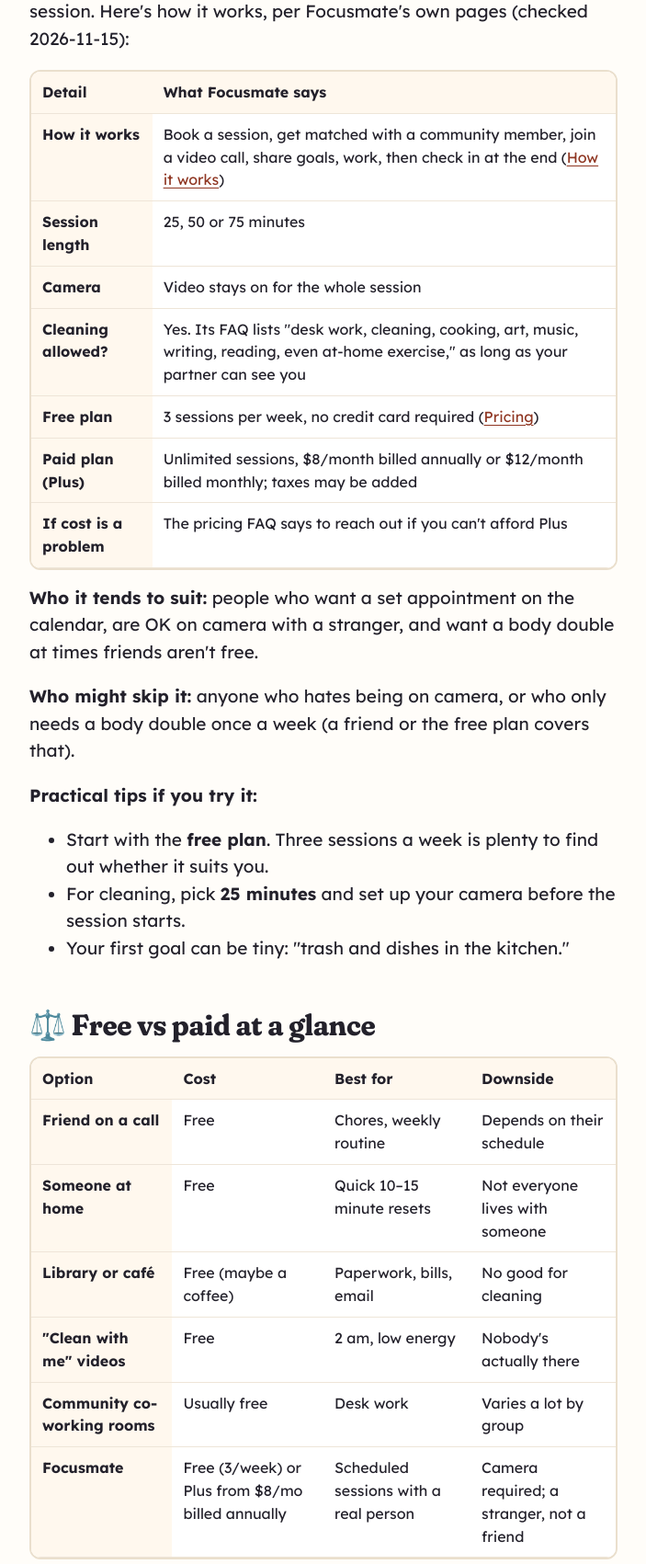
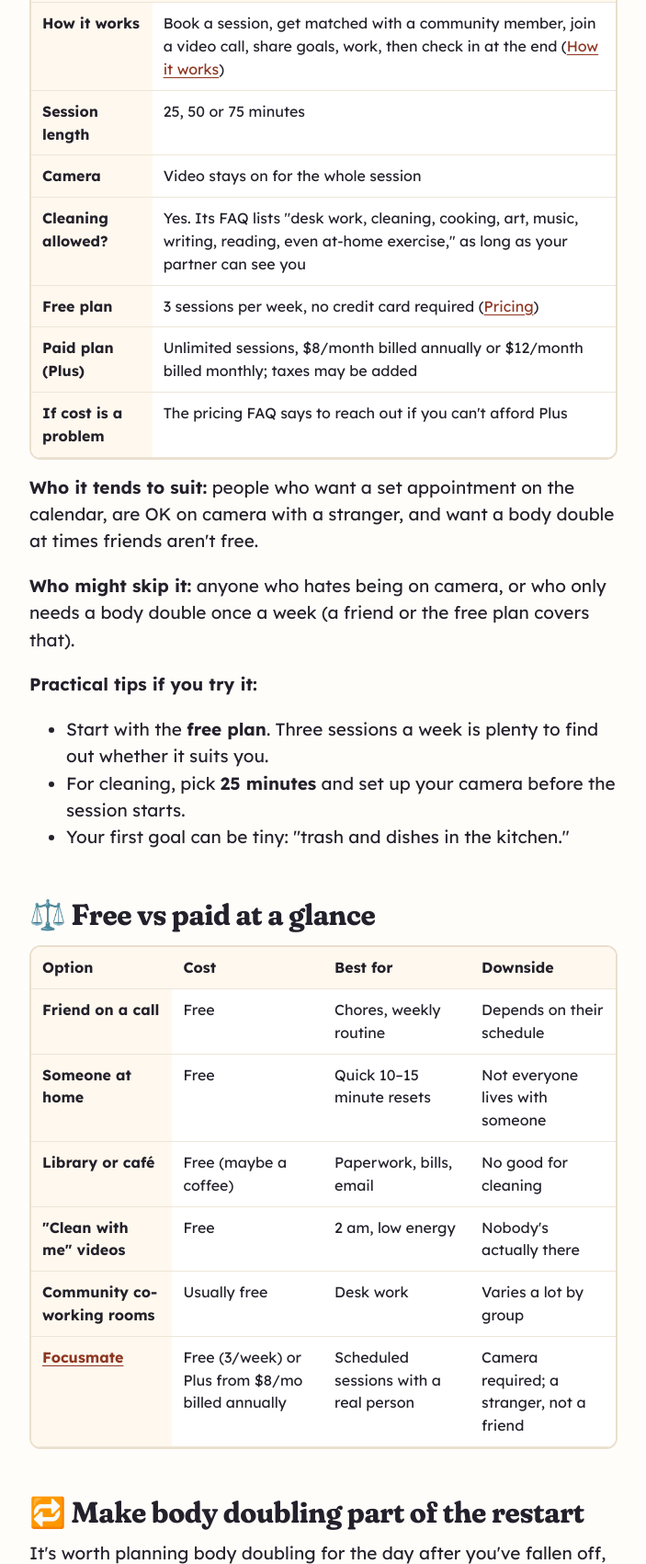
Before and after one commit to kindreset/kindreset.github.io, a plain HTML site: page body-doubling-online-free-paid/index.html in a window 1280 px wide. Shown: the part 3691-5392 px from the top of the page at 92% size, without its empty margins (288-991 px from the left). Drawn offline with Linux system fonts and the light colour scheme.

Commit message:
Deploy: Focusmate disclosure + table fix (body-doubling-online-free-paid)

```diff
--- a/body-doubling-online-free-paid/index.html
+++ b/body-doubling-online-free-paid/index.html
@@ -77,18 +77,17 @@
 <aside class="callout sage post-callout"><p class="callout-title">📄 Get the 10-Minute No-Shame Reset (free PDF, sent by email)</p><p>The 10-minute reset steps on one printable page, plus a three-things dashboard with a "Who can sit with me?" box so you can plan your body double ahead of time. Sign up and we'll email you the PDF.</p><p><a class="btn" href="../">Email me the reset sheet →</a></p></aside>
 <h2 id="paid-option-focusmate">💳 Paid option: Focusmate</h2>
 <p>If you don't have a friend who's free at the right time, or you'd rather work with a stranger than explain your messy kitchen to someone you know, a structured service can fill the gap.</p>
-<aside class="disclosure post-disclosure" aria-label="Disclosure"><p><strong>Disclosure:</strong> Kind Reset may earn a commission if you sign up through our Focusmate link, at no extra cost to you. Focusmate also has a free plan, and you can use it without paying anything.</p></aside>
-<p><!-- Affiliate placeholder: {{AFF_LINK:focusmate}}. Fill only after that program approves us. --><span class="aff" data-affiliate="focusmate">Focusmate</span><!-- /Affiliate placeholder: focusmate --> matches you with another person for a scheduled video session. Here's how it works, per Focusmate's own pages (checked 2026-11-15):</p>
+<p><a href="https://www.focusmate.com/how-it-works/" rel="noopener">Focusmate</a> matches you with another person for a scheduled video session. Here's how it works, per Focusmate's own pages (checked 2026-11-15):</p>
 <div class="table-scroll"><table>
 <thead><tr><th scope="col">Detail</th><th scope="col">What Focusmate says</th></tr></thead>
 <tbody>
-<tr><th scope="row">How it works</th><td data-label="What Focusmate says">Book a session, get matched with a community member, join a video call, share goals, work, then check in at the end (<a href="https://www.focusmate.com/how-it-works/" rel="noopener">How it works</a>)</td></tr>
-<tr><th scope="row">Session length</th><td data-label="What Focusmate says">25, 50 or 75 minutes</td></tr>
-<tr><th scope="row">Camera</th><td data-label="What Focusmate says">Video stays on for the whole session</td></tr>
-<tr><th scope="row">Cleaning allowed?</th><td data-label="What Focusmate says">Yes. Its FAQ lists "desk work, cleaning, cooking, art, music, writing, reading, even at-home exercise," as long as your partner can see you</td></tr>
-<tr><th scope="row">Free plan</th><td data-label="What Focusmate says">3 sessions per week, no credit card required (<a href="https://www.focusmate.com/pricing/" rel="noopener">Pricing</a>)</td></tr>
-<tr><th scope="row">Paid plan (Plus)</th><td data-label="What Focusmate says">Unlimited sessions, $8/month billed annually or $12/month billed monthly; taxes may be added</td></tr>
-<tr><th scope="row">If cost is a problem</th><td data-label="What Focusmate says">The pricing FAQ says to reach out if you can't afford Plus</td></tr>
+<tr><th scope="row">How it works</th><td data-label="What Focusmate says"><span>Book a session, get matched with a community member, join a video call, share goals, work, then check in at the end (<a href="https://www.focusmate.com/how-it-works/" rel="noopener">How it works</a>)</span></td></tr>
+<tr><th scope="row">Session length</th><td data-label="What Focusmate says"><span>25, 50 or 75 minutes</span></td></tr>
+<tr><th scope="row">Camera</th><td data-label="What Focusmate says"><span>Video stays on for the whole session</span></td></tr>
+<tr><th scope="row">Cleaning allowed?</th><td data-label="What Focusmate says"><span>Yes. Its FAQ lists "desk work, cleaning, cooking, art, music, writing, reading, even at-home exercise," as long as your partner can see you</span></td></tr>
+<tr><th scope="row">Free plan</th><td data-label="What Focusmate says"><span>3 sessions per week, no credit card required (<a href="https://www.focusmate.com/pricing/" rel="noopener">Pricing</a>)</span></td></tr>
+<tr><th scope="row">Paid plan (Plus)</th><td data-label="What Focusmate says"><span>Unlimited sessions, $8/month billed annually or $12/month billed monthly; taxes may be added</span></td></tr>
+<tr><th scope="row">If cost is a problem</th><td data-label="What Focusmate says"><span>The pricing FAQ says to reach out if you can't afford Plus</span></td></tr>
 </tbody></table></div>
 <p><strong>Who it tends to suit:</strong> people who want a set appointment on the calendar, are OK on camera with a stranger, and want a body double at times friends aren't free.</p>
 <p><strong>Who might skip it:</strong> anyone who hates being on camera, or who only needs a body double once a week (a friend or the free plan covers that).</p>
@@ -98,12 +97,12 @@
 <div class="table-scroll"><table>
 <thead><tr><th scope="col">Option</th><th scope="col">Cost</th><th scope="col">Best for</th><th scope="col">Downside</th></tr></thead>
 <tbody>
-<tr><th scope="row">Friend on a call</th><td data-label="Cost">Free</td><td data-label="Best for">Chores, weekly routine</td><td data-label="Downside">Depends on their schedule</td></tr>
-<tr><th scope="row">Someone at home</th><td data-label="Cost">Free</td><td data-label="Best for">Quick 10–15 minute resets</td><td data-label="Downside">Not everyone lives with someone</td></tr>
-<tr><th scope="row">Library or café</th><td data-label="Cost">Free (maybe a coffee)</td><td data-label="Best for">Paperwork, bills, email</td><td data-label="Downside">No good for cleaning</td></tr>
-<tr><th scope="row">"Clean with me" videos</th><td data-label="Cost">Free</td><td data-label="Best for">2 am, low energy</td><td data-label="Downside">Nobody's actually there</td></tr>
-<tr><th scope="row">Community co-working rooms</th><td data-label="Cost">Usually free</td><td data-label="Best for">Desk work</td><td data-label="Downside">Varies a lot by group</td></tr>
-<tr><th scope="row"><!-- Affiliate placeholder: {{AFF_LINK:focusmate}}. Fill only after that program approves us. --><span class="aff" data-affiliate="focusmate">Focusmate</span><!-- /Affiliate placeholder: focusmate --></th><td data-label="Cost">Free (3/week) or Plus from $8/mo billed annually</td><td data-label="Best for">Scheduled sessions with a real person</td><td data-label="Downside">Camera required; a stranger, not a friend</td></tr>
+<tr><th scope="row">Friend on a call</th><td data-label="Cost"><span>Free</span></td><td data-label="Best for"><span>Chores, weekly routine</span></td><td data-label="Downside"><span>Depends on their schedule</span></td></tr>
+<tr><th scope="row">Someone at home</th><td data-label="Cost"><span>Free</span></td><td data-label="Best for"><span>Quick 10–15 minute resets</span></td><td data-label="Downside"><span>Not everyone lives with someone</span></td></tr>
+<tr><th scope="row">Library or café</th><td data-label="Cost"><span>Free (maybe a coffee)</span></td><td data-label="Best for"><span>Paperwork, bills, email</span></td><td data-label="Downside"><span>No good for cleaning</span></td></tr>
+<tr><th scope="row">"Clean with me" videos</th><td data-label="Cost"><span>Free</span></td><td data-label="Best for"><span>2 am, low energy</span></td><td data-label="Downside"><span>Nobody's actually there</span></td></tr>
+<tr><th scope="row">Community co-working rooms</th><td data-label="Cost"><span>Usually free</span></td><td data-label="Best for"><span>Desk work</span></td><td data-label="Downside"><span>Varies a lot by group</span></td></tr>
+<tr><th scope="row"><a href="https://www.focusmate.com/how-it-works/" rel="noopener">Focusmate</a></th><td data-label="Cost"><span>Free (3/week) or Plus from $8/mo billed annually</span></td><td data-label="Best for"><span>Scheduled sessions with a real person</span></td><td data-label="Downside"><span>Camera required; a stranger, not a friend</span></td></tr>
 </tbody></table></div>
 <h2 id="make-body-doubling-part-of-the-restart">🔁 Make body doubling part of the restart</h2>
 <p>It's worth planning body doubling for the day after you've fallen off, when starting alone can feel hardest. Put a name on your plan in advance:</p>
```
